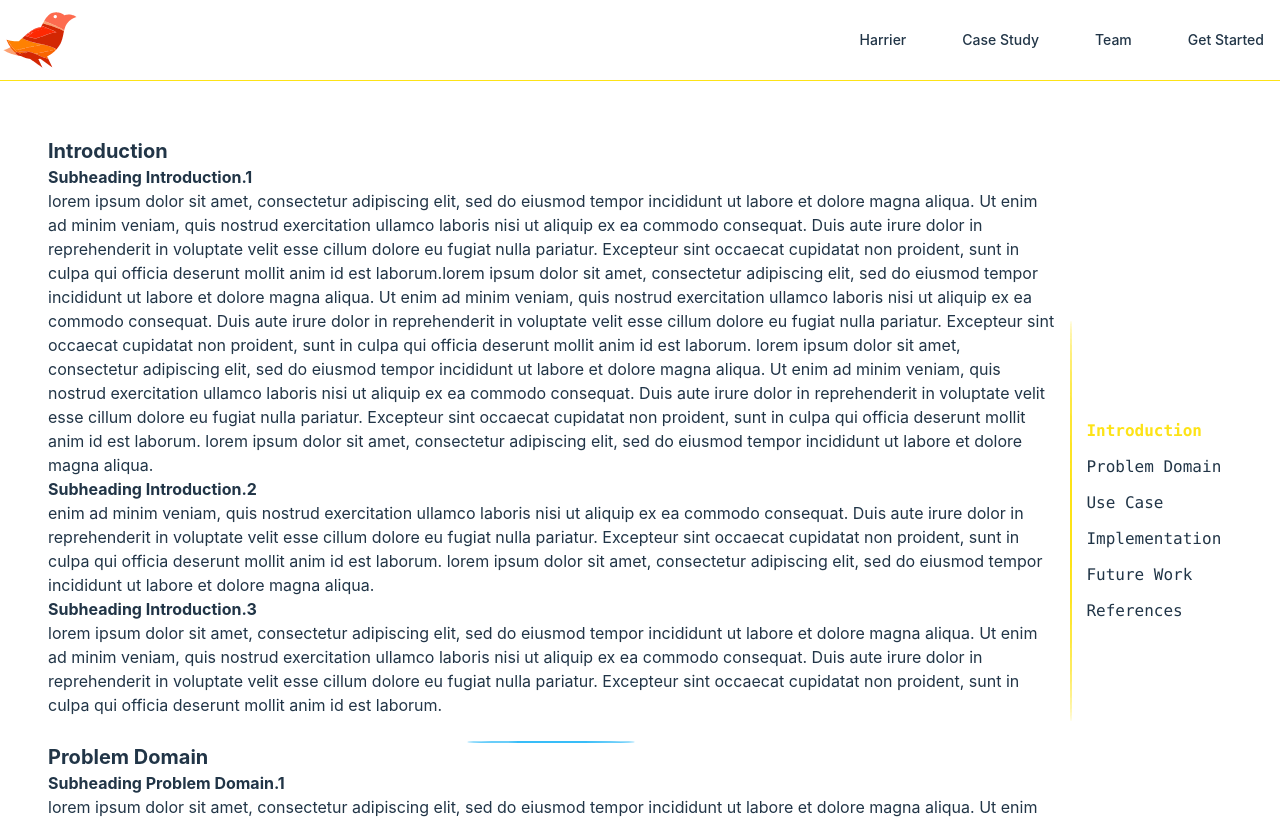
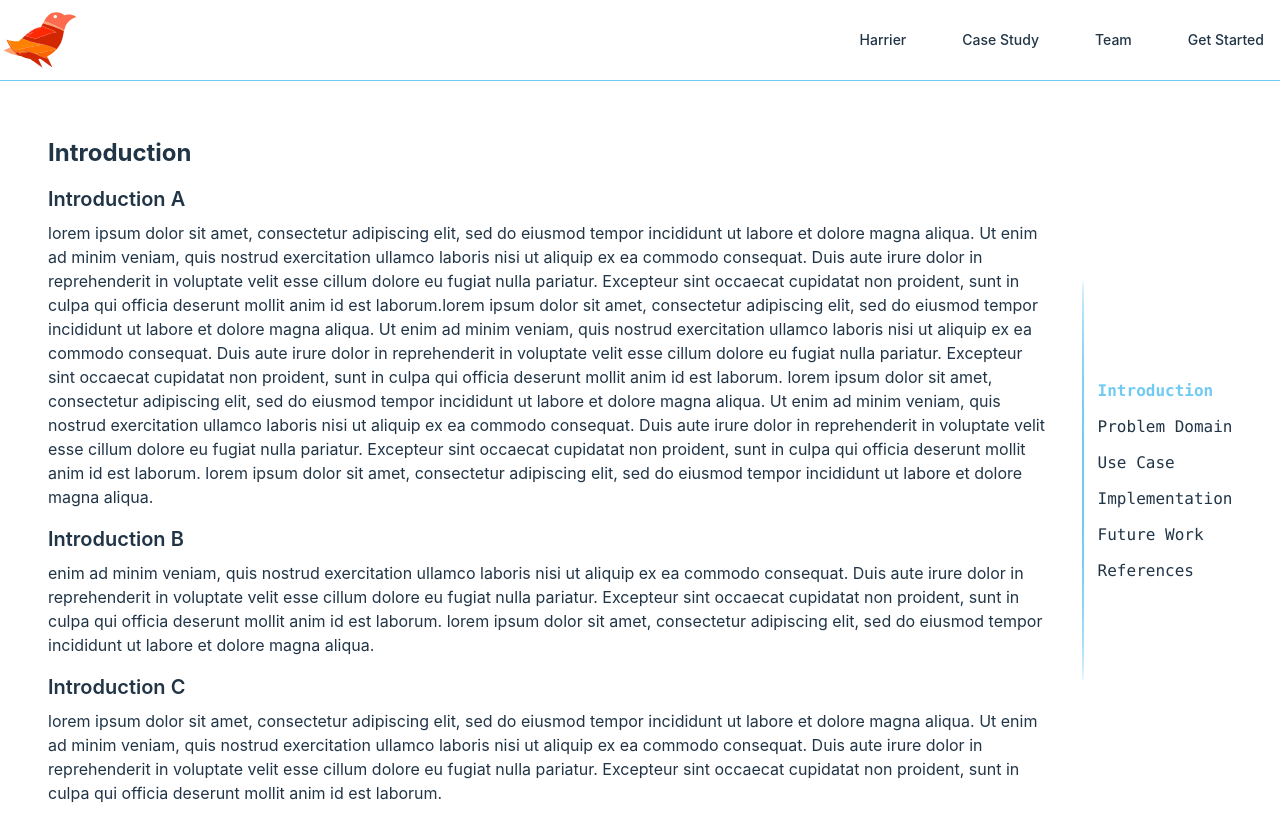
Before and after one commit to 2408-capstone-team5/harrier-site, a React (Vite) app: page /case-study#implementation in a window 1280 px wide. Before the commit this address led to /case-study#introduction. Shown: the top 819 px of the page. Built offline with nearby package versions, Linux system fonts and the light colour scheme.

Commit message:
fix: issue with 'flickering' nav sections when scrolling up and down and moved to 4 core colors with light background

```diff
--- a/src/components/Footer.tsx
+++ b/src/components/Footer.tsx
@@ -2,7 +2,7 @@ import { useState } from "react";
 export const Footer = () => {
   const [time] = useState(new Date().getFullYear());
   return (
-    <footer className="border-t py-6">
+    <footer className="border-t border-primary py-6">
       <div className="mx-auto text-center">© {time} Harrier Contributors</div>
     </footer>
   );
--- a/src/components/Layout.tsx
+++ b/src/components/Layout.tsx
@@ -1,5 +1,4 @@
 import { Outlet } from "react-router-dom";
-
 import { Footer } from "./Footer";
 import { NavBar } from "./NavBar";
 
@@ -8,7 +7,7 @@ const Layout = () => {
     <>
       <div className="flex flex-col min-h-screen">
         <NavBar />
-        <main className="flex-grow mx-auto px-4 py-10">
+        <main className="flex-grow mx-auto">
           <Outlet />
         </main>
         <Footer />
--- /dev/null
+++ b/src/components/Section.tsx
@@ -0,0 +1,62 @@
+export type Section = { name: string; id: number; urlFormatted: string };
+
+type SectionProps = {
+  section: Section;
+  registerRef: (id: string) => (element: HTMLElement | null) => void;
+};
+
+export const Section = ({ section, registerRef }: SectionProps) => {
+  return (
+    <article
+      id={`${section.urlFormatted}`}
+      ref={registerRef(section.urlFormatted)}
+      className="p-4 shadow-white rounded-lg mb-6"
+    >
+      <h2 className="font-bold text-2xl mb-4">{section.name}</h2>
+      <h3 className="font-semibold text-xl mb-2">{section.name} A</h3>
+      <p className="mb-4">
+        lorem ipsum dolor sit amet, consectetur adipiscing elit, sed do eiusmod
+        tempor incididunt ut labore et dolore magna aliqua. Ut enim ad minim
+        veniam, quis nostrud exercitation ullamco laboris nisi ut aliquip ex ea
+        commodo consequat. Duis aute irure dolor in reprehenderit in voluptate
+        velit esse cillum dolore eu fugiat nulla pariatur. Excepteur sint
+        occaecat cupidatat non proident, sunt in culpa qui officia deserunt
+        mollit anim id est laborum.lorem ipsum dolor sit amet, consectetur
+        adipiscing elit, sed do eiusmod tempor incididunt ut labore et dolore
+        magna aliqua. Ut enim ad minim veniam, quis nostrud exercitation ullamco
+        laboris nisi ut aliquip ex ea commodo consequat. Duis aute irure dolor
+        in reprehenderit in voluptate velit esse cillum dolore eu fugiat nulla
+        pariatur. Excepteur sint occaecat cupidatat non proident, sunt in culpa
+        qui officia deserunt mollit anim id est laborum. lorem ipsum dolor sit
+        amet, consectetur adipiscing elit, sed do eiusmod tempor incididunt ut
+        labore et dolore magna aliqua. Ut enim ad minim veniam, quis nostrud
+        exercitation ullamco laboris nisi ut aliquip ex ea commodo consequat.
+        Duis aute irure dolor in reprehenderit in voluptate velit esse cillum
+        dolore eu fugiat nulla pariatur. Excepteur sint occaecat cupidatat non
+        proident, sunt in culpa qui officia deserunt mollit anim id est laborum.
+        lorem ipsum dolor sit amet, consectetur adipiscing elit, sed do eiusmod
+        tempor incididunt ut labore et dolore magna aliqua.
+      </p>
+      <h3 className="font-semibold text-xl mb-2">{section.name} B</h3>
+      <p className="mb-4">
+        enim ad minim veniam, quis nostrud exercitation ullamco laboris nisi ut
+        aliquip ex ea commodo consequat. Duis aute irure dolor in reprehenderit
+        in voluptate velit esse cillum dolore eu fugiat nulla pariatur.
+        Excepteur sint occaecat cupidatat non proident, sunt in culpa qui
+        officia deserunt mollit anim id est laborum. lorem ipsum dolor sit amet,
+        consectetur adipiscing elit, sed do eiusmod tempor incididunt ut labore
+        et dolore magna aliqua.
+      </p>
+      <h3 className="font-semibold text-xl mb-2">{section.name} C</h3>
+      <p className="mb-4">
+        lorem ipsum dolor sit amet, consectetur adipiscing elit, sed do eiusmod
+        tempor incididunt ut labore et dolore magna aliqua. Ut enim ad minim
+        veniam, quis nostrud exercitation ullamco laboris nisi ut aliquip ex ea
+        commodo consequat. Duis aute irure dolor in reprehenderit in voluptate
+        velit esse cillum dolore eu fugiat nulla pariatur. Excepteur sint
+        occaecat cupidatat non proident, sunt in culpa qui officia deserunt
+        mollit anim id est laborum.
+      </p>
+    </article>
+  );
+};
--- a/src/components/SetupForm.tsx
+++ b/src/components/SetupForm.tsx
@@ -82,7 +82,7 @@ export default function SetupForm({ setFormDataJSON }: SetupFormProps) {
   ];
 
   return (
-    <div className="p-6 flex justify-center">
+    <div className="flex justify-center">
       <Form {...form}>
         <form onSubmit={form.handleSubmit(onSubmit)} className="space-y-4 w-full max-w-md">
           {steps.map((step, index) => (
@@ -106,7 +106,7 @@ export default function SetupForm({ setFormDataJSON }: SetupFormProps) {
                     {currentStep > 0 && currentStep - 1 === index && (
                       <Button
                         type="button"
-                        variant="destructive"
+                        variant="default"
                         size="sm"
                         onClick={() => setCurrentStep(currentStep - 1)}
                       >
@@ -114,7 +114,7 @@ export default function SetupForm({ setFormDataJSON }: SetupFormProps) {
                       </Button>
                     )}
                     {currentStep === index && (
-                      <Button type="submit" variant="ghost">
+                      <Button type="submit" variant="default">
                         {currentStep < steps.length - 1 ? "Next" : "Submit"}
                       </Button>
                     )}
--- a/src/components/pages/CaseStudyPage.tsx
+++ b/src/components/pages/CaseStudyPage.tsx
@@ -1,7 +1,6 @@
-import { useEffect, useState } from "react";
+import { useEffect, useState, useRef } from "react";
 // import { Eye } from "lucide-react";
-export type Section = { name: string; id: number; urlFormatted: string };
-
+import { Section } from "../Section";
 export default function CaseStudyPage() {
   const sections: Section[] = [
     { name: "Introduction", id: 1, urlFormatted: "introduction" },
@@ -21,64 +20,69 @@ export default function CaseStudyPage() {
   ];
 
   const [activeSection, setActiveSection] = useState<string>("introduction");
-  const [isNavVisible, setIsNavVisible] = useState<boolean>(true);
-  const [isScrolling, setIsScrolling] = useState<boolean>(false);
+  const [navVisible, setNavVisible] = useState<boolean>(true);
+  const sectionRefs = useRef<{ [key: string]: HTMLElement }>({});
 
   useEffect(() => {
-    const handleScroll = () => {
-      if (isScrolling) return;
+    const observerOptions = {
+      root: null,
+      rootMargin: "0px",
+      threshold: [0, 0.5, 1],
+    };
 
-      const sections = document.querySelectorAll("article");
-      let currentSection = "introduction";
+    const observerCallback: IntersectionObserverCallback = (entries) => {
+      let maxIntersectionRatio = 0;
+      let mostVisibleSectionId = activeSection;
 
-      sections.forEach((section) => {
-        const rect = section.getBoundingClientRect();
-        if (
-          rect.top <= window.innerHeight / 2 &&
-          rect.bottom >= window.innerHeight / 2
-        ) {
-          currentSection = section.id;
+      entries.forEach((entry) => {
+        if (entry.intersectionRatio > maxIntersectionRatio) {
+          maxIntersectionRatio = entry.intersectionRatio;
+          mostVisibleSectionId = entry.target.id;
         }
       });
 
-      setActiveSection(currentSection);
-      window.history.replaceState(null, "", `#${currentSection}`);
+      if (mostVisibleSectionId !== activeSection) {
+        setActiveSection(mostVisibleSectionId);
+        window.history.replaceState(null, "", `#${mostVisibleSectionId}`);
+      }
     };
 
+    const observer = new IntersectionObserver(
+      observerCallback,
+      observerOptions,
+    );
+
+    Object.values(sectionRefs.current).forEach((section) => {
+      if (section) observer.observe(section);
+    });
+
+    return () => {
+      observer.disconnect();
+    };
+  }, [activeSection]);
+
+  useEffect(() => {
     const handleResize = () => {
-      setIsNavVisible(window.innerWidth >= 800);
+      if (window.innerWidth < 800) {
+        setNavVisible(false);
+      } else {
+        setNavVisible(true);
+      }
     };
 
-    window.addEventListener("scroll", handleScroll);
     window.addEventListener("resize", handleResize);
-
-    handleResize(); // Initial check
+    handleResize();
 
     return () => {
-      window.removeEventListener("scroll", handleScroll);
       window.removeEventListener("resize", handleResize);
     };
-  }, [isScrolling]);
+  }, []);
 
-  const handleClick = (
-    event: React.MouseEvent<HTMLAnchorElement>,
-    sectionId: string,
-  ) => {
-    event.preventDefault();
-    setIsScrolling(true);
-    const section = document.getElementById(sectionId);
-    if (section) {
-      section.scrollIntoView({
-        behavior: "smooth",
-        block: "start",
-        inline: "nearest",
-      });
-      setTimeout(() => {
-        setIsScrolling(false);
-        window.history.replaceState(null, "", `#${sectionId}`);
-      }, 500); // Adjust timeout duration as needed
-    }
-  };
+  const registerSectionRef = (id: string) => (element: HTMLElement | null) => {
+      if (element) {
+        sectionRefs.current[id] = element;
+      }
+    };
 
   return (
     <div>
@@ -86,15 +90,20 @@ export default function CaseStudyPage() {
         <div id="article-content" className="flex-[85] m-4">
           {sections.map((title, idx) => (
             <>
-              <Section key={title.id} section={title} />
+              <br />
+              <Section
+                key={title.id}
+                section={title}
+                registerRef={registerSectionRef}
+              />
               <br />
               {idx === sections.length - 1 ? null : (
-                <div className="h-0.5 bg-sky-400 rounded-full mx-auto w-1/6 nice-line"></div>
+                <div className="h-0.5 bg-primary rounded-full mx-auto w-1/6 nice-line"></div>
               )}
             </>
           ))}
         </div>
-        {isNavVisible && (
+        {navVisible && (
           <div className="relative flex-[15]">
             <nav
               id="navigate-this-page"
@@ -106,9 +115,9 @@ export default function CaseStudyPage() {
                   <li key={section.id} className="my-3">
                     <a
                       href={`#${section.urlFormatted}`}
-                      onClick={(event) =>
-                        handleClick(event, `${section.urlFormatted}`)
-                      }
+                      // onClick={(event) =>
+                      //   handleClick(event, `${section.urlFormatted}`)
+                      // }
                       className={`flex items-center ${activeSection === section.urlFormatted ? "font-extrabold text-center text-primary" : ""} truncate`}
                     >
                       {/* {activeSection === section.urlFormatted && (
@@ -128,55 +137,3 @@ export default function CaseStudyPage() {
     </div>
   );
 }
-
-const Section = ({ section }: { section: Section }) => {
-  return (
-    <article id={`${section.urlFormatted}`} className="">
-      <h2 className="font-bold text-xl">{section.name}</h2>
-      <h3 className="font-bold text-l">Subheading {section.name}.1</h3>
-      <p className="">
-        lorem ipsum dolor sit amet, consectetur adipiscing elit, sed do eiusmod
-        tempor incididunt ut labore et dolore magna aliqua. Ut enim ad minim
-        veniam, quis nostrud exercitation ullamco laboris nisi ut aliquip ex ea
-        commodo consequat. Duis aute irure dolor in reprehenderit in voluptate
-        velit esse cillum dolore eu fugiat nulla pariatur. Excepteur sint
-        occaecat cupidatat non proident, sunt in culpa qui officia deserunt
-        mollit anim id est laborum.lorem ipsum dolor sit amet, consectetur
-        adipiscing elit, sed do eiusmod tempor incididunt ut labore et dolore
-        magna aliqua. Ut enim ad minim veniam, quis nostrud exercitation ullamco
-        laboris nisi ut aliquip ex ea commodo consequat. Duis aute irure dolor
-        in reprehenderit in voluptate velit esse cillum dolore eu fugiat nulla
-        pariatur. Excepteur sint occaecat cupidatat non proident, sunt in culpa
-        qui officia deserunt mollit anim id est laborum. lorem ipsum dolor sit
-        amet, consectetur adipiscing elit, sed do eiusmod tempor incididunt ut
-        labore et dolore magna aliqua. Ut enim ad minim veniam, quis nostrud
-        exercitation ullamco laboris nisi ut aliquip ex ea commodo consequat.
-        Duis aute irure dolor in reprehenderit in voluptate velit esse cillum
-        dolore eu fugiat nulla pariatur. Excepteur sint occaecat cupidatat non
-        proident, sunt in culpa qui officia deserunt mollit anim id est laborum.
-        lorem ipsum dolor sit amet, consectetur adipiscing elit, sed do eiusmod
-        tempor incididunt ut labore et dolore magna aliqua.
-      </p>
-      <h3 className="font-bold text-l">Subheading {section.name}.2</h3>
-      <p className="">
-        enim ad minim veniam, quis nostrud exercitation ullamco laboris nisi ut
-        aliquip ex ea commodo consequat. Duis aute irure dolor in reprehenderit
-        in voluptate velit esse cillum dolore eu fugiat nulla pariatur.
-        Excepteur sint occaecat cupidatat non proident, sunt in culpa qui
-        officia deserunt mollit anim id est laborum. lorem ipsum dolor sit amet,
-        consectetur adipiscing elit, sed do eiusmod tempor incididunt ut labore
-        et dolore magna aliqua.
-      </p>
-      <h3 className="font-bold text-l">Subheading {section.name}.3</h3>
-      <p className="">
-        lorem ipsum dolor sit amet, consectetur adipiscing elit, sed do eiusmod
-        tempor incididunt ut labore et dolore magna aliqua. Ut enim ad minim
-        veniam, quis nostrud exercitation ullamco laboris nisi ut aliquip ex ea
-        commodo consequat. Duis aute irure dolor in reprehenderit in voluptate
-        velit esse cillum dolore eu fugiat nulla pariatur. Excepteur sint
-        occaecat cupidatat non proident, sunt in culpa qui officia deserunt
-        mollit anim id est laborum.
-      </p>
-    </article>
-  );
-};
--- a/src/components/pages/GetStartedPage.tsx
+++ b/src/components/pages/GetStartedPage.tsx
@@ -5,7 +5,7 @@ const GetStartedPage = () => {
   const [formDataJSON, setFormDataJSON] = useState("");
   return (
     <>
-      <h2 className="text-3xl text-center font-bold mb-8">Get Started</h2>
+      <h2 className="text-3xl text-center font-bold">Get Started</h2>
       {formDataJSON === "" ? (
         <SetupForm setFormDataJSON={setFormDataJSON} />
       ) : (
--- a/src/components/pages/HomePage.tsx
+++ b/src/components/pages/HomePage.tsx
@@ -2,7 +2,7 @@ import { Link } from "react-router-dom";
 const HomePage = () => {
   return (
     <>
-      <h2 className="text-3xl text-center font-bold mb-8">Harrier Landing Page</h2>
+      <h2 className="text-3xl text-center font-bold">Harrier Landing Page</h2>
       <p>
         Harrier is an open-source tool for setting up self-hosted GitHub Actions
         runners and persistent cache in your AWS cloud.
--- a/src/components/pages/NotFoundPage.tsx
+++ b/src/components/pages/NotFoundPage.tsx
@@ -2,7 +2,7 @@ import { Link } from "react-router-dom";
 const NotFoundPage = () => {
   return (
     <div className="flex flex-col gap-2">
-      <h1>404</h1>
+      <h1 className="text-3xl text-center font-bold">404</h1>
       <Link to="/">Home</Link>
     </div>
   );
--- a/src/components/pages/TeamPage.tsx
+++ b/src/components/pages/TeamPage.tsx
@@ -49,7 +49,7 @@ const TeamPage = () => {
 
   return (
     <>
-      <h2 className="text-3xl text-center font-bold mb-8">Meet the Team</h2>
+      <h2 className="text-3xl text-center font-bold">Meet the Team</h2>
       <div className="flex flex-wrap justify-center gap-8">
         {team.map((member) => (
           <TeamMember member={member} key={member.name} />
--- a/src/index.css
+++ b/src/index.css
@@ -10,8 +10,8 @@
     font-family: Inter, system-ui, Avenir, Helvetica, Arial, sans-serif;
     line-height: 1.5;
     font-weight: 400;
-    color-scheme: dark light;
-    color: rgba(255, 255, 255, 0.87);
+    color-scheme: light;
+    /* color: rgba(255, 255, 255, 1); */
     font-synthesis: none;
     text-rendering: optimizeLegibility;
     -webkit-font-smoothing: antialiased;
--- a/tailwind.config.js
+++ b/tailwind.config.js
@@ -5,10 +5,10 @@ module.exports = {
   theme: {
     extend: {
       colors: {
-        primary: "#FDE317",
-        secondary: "#70CAF2",
-        tertiary: "#FFFFFF",
-        quaternary: "#FF4500",
+        primary: "#70CAF2",
+        secondary: "#FDE317",
+        tertiary: "#0C181E",
+        quaternary: "#FFFFFF",
       }
     }
   }
```
Also changed, not shown: src/components/RenderYaml.tsx (+4 -4 lines).
